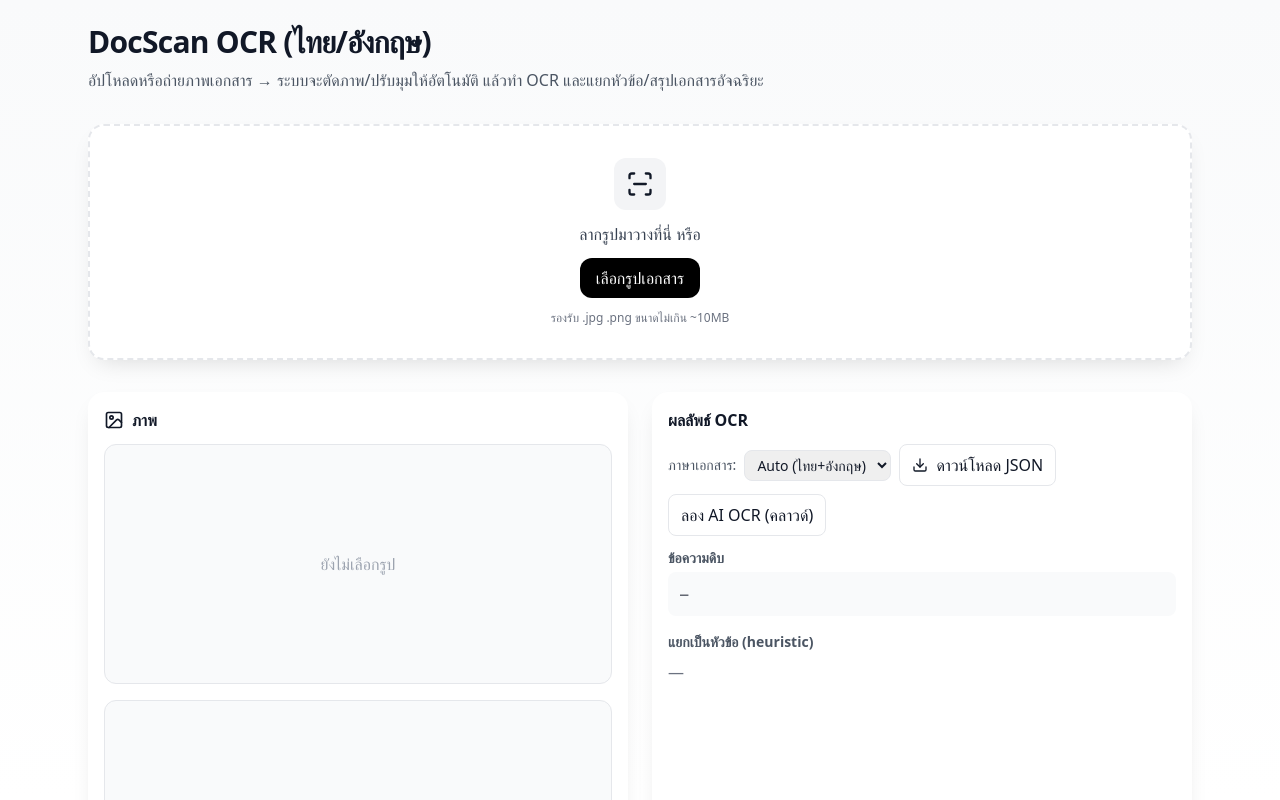
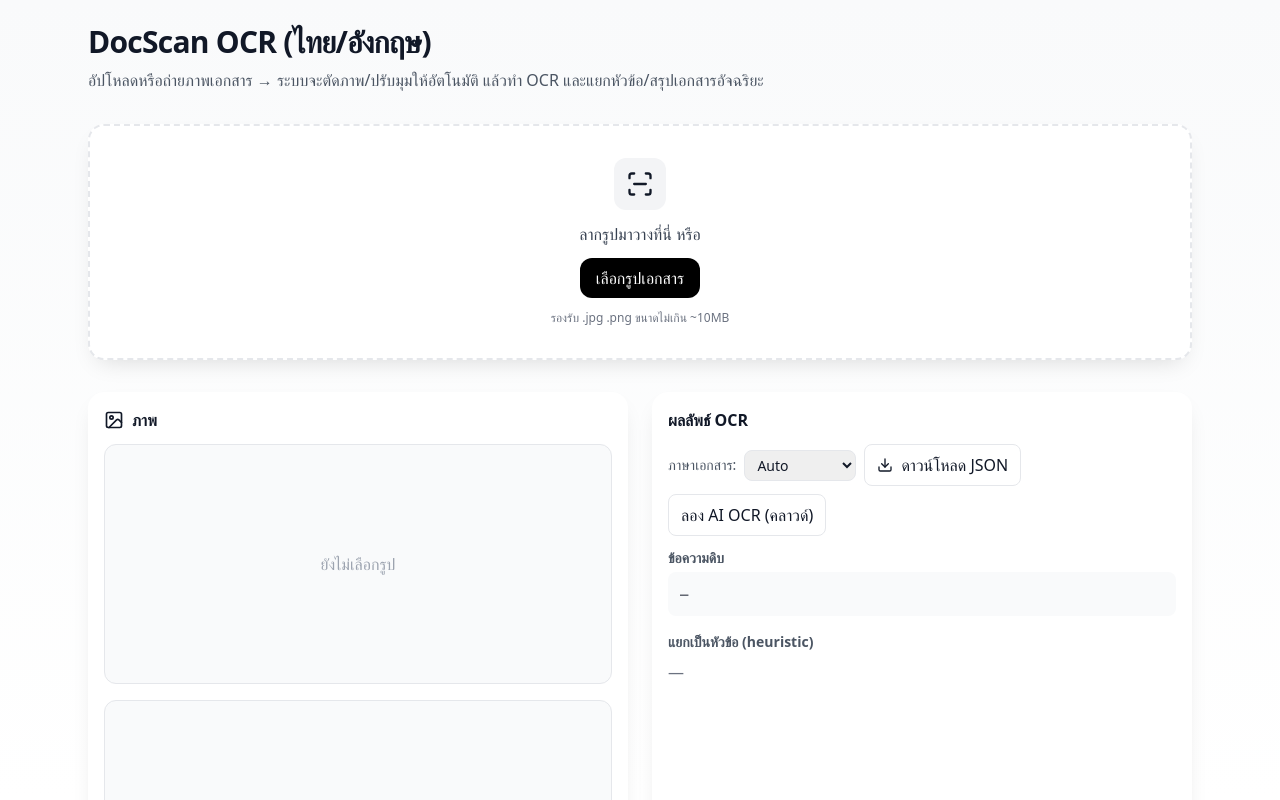
Before and after one commit to MikkiMyers/OCR-doc-scaner, a Next.js app: page / in a window 1280 px wide. Shown: the top 800 px of the page. Built offline with nearby package versions, Linux system fonts and the light colour scheme.

Commit message:
edit "Auto"

```diff
--- a/app/page.tsx
+++ b/app/page.tsx
@@ -403,7 +403,7 @@ export default function Page() {
                 className="px-2 py-1 border rounded-lg text-sm"
                 title="เลือกภาษาเอกสารเพื่อความแม่นยำ"
               >
-                <option value="auto">Auto (ไทย+อังกฤษ)</option>
+                <option value="auto">Auto</option>
                 <option value="tha">ไทย (tha)</option>
                 <option value="eng">อังกฤษ (eng)</option>
                 <option value="tha+eng">ไทย+อังกฤษ</option>
```
